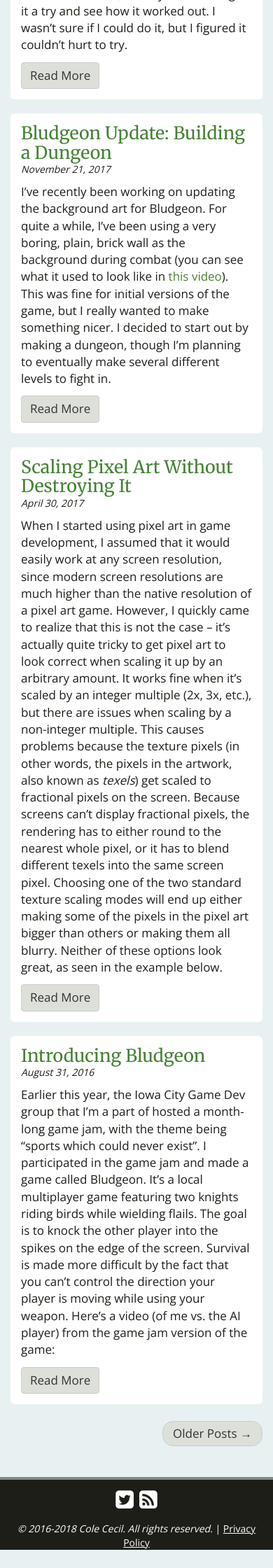
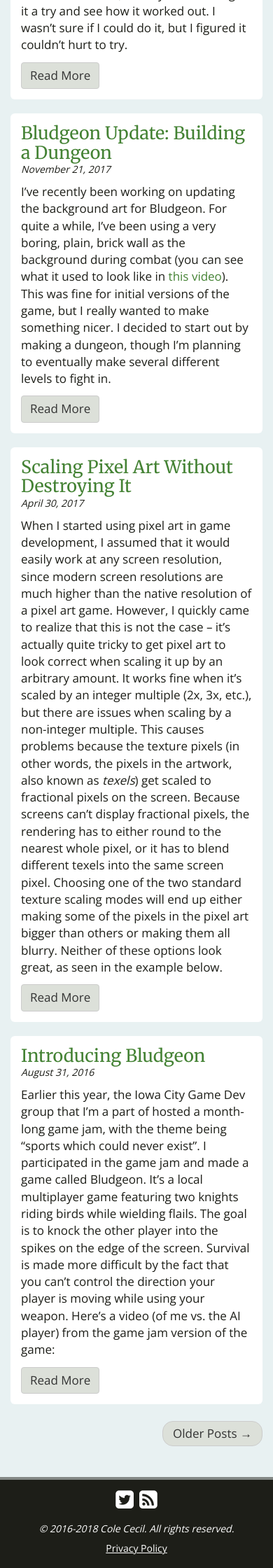
Before and after one commit to colececil/colececil.github.io, a Jekyll site: the page built from index.html, in a window 390 px wide. Shown: the part 983-3223 px from the top of the page at 70% size. Built offline with Jekyll 4.4.1, drawn with Linux system fonts in a browser that asks for light colours; some web fonts are replaced; the list of posts is cut into pages by our own code; comment, search, counter and statistics services are not loaded.

Commit message:
Fix footer display issue on small screens

```diff
--- a/_includes/footer.html
+++ b/_includes/footer.html
@@ -15,7 +15,10 @@
                 {% assign year = site.time | date: "%Y" %}
                 &copy; 2016-{{year}} Cole Cecil. All rights reserved.
             </span>
-            | <a href="{{site.baseurl}}/privacy-policy">Privacy Policy</a>
+            <span class="separator"> | </span>
+            <span class="privacy">
+                <a href="{{site.baseurl}}/privacy-policy">Privacy Policy</a>
+            </span>
         </div>
     </div>
 </footer>
--- a/_sass/_layout.scss
+++ b/_sass/_layout.scss
@@ -47,6 +47,10 @@ main {
         display: inline-block;
         padding-bottom: 5px;
         margin-bottom: 0;
+    }
+
+    @media (max-width: 499px) {
+        margin-bottom: $alternate-footer-height + $section-border-height;
     }
 }
 
@@ -101,7 +105,7 @@ footer {
     height: $footer-height + $section-border-height;
     width: 100%;
 
-    @media (max-width: 399px) {
+    @media (max-width: 499px) {
         height: $alternate-footer-height + $section-border-height;
     }
 
@@ -110,9 +114,20 @@ footer {
         margin-top: 0;
         margin-bottom: ($footer-height - $line-height-computed) / 2;
 
-        @media (min-width: 400px) {
+        @media (min-width: 500px) {
             float: left;
             margin-top: ($footer-height - $line-height-computed) / 2;
+        }
+
+        @media (max-width: 499px) {
+            .separator {
+                display: none;
+            }
+
+            .privacy {
+                display: block;
+                margin-top: ($footer-height - 43) / 2;
+            }
         }
     }
 
@@ -121,7 +136,7 @@ footer {
         margin-top: ($footer-height - 43) / 2;
         margin-bottom: ($footer-height - 43) / 2;
 
-        @media (min-width: 400px) {
+        @media (min-width: 500px) {
             float: right;
         }
     }
--- a/css/main.scss
+++ b/css/main.scss
@@ -22,7 +22,7 @@ $footer-bg-color: #1d1e18;
 $standard-margin: 20px;
 $section-border-height: 4px;
 $footer-height: 60px;
-$alternate-footer-height: 100px;
+$alternate-footer-height: 126px;
 
 $navbar-default-color: $heading-color;
 $navbar-default-link-color: $heading-color;
```
